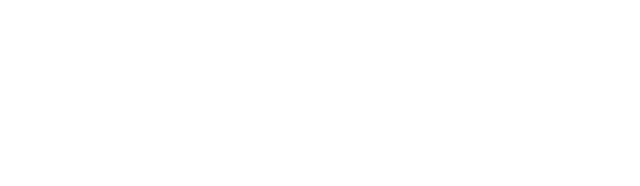
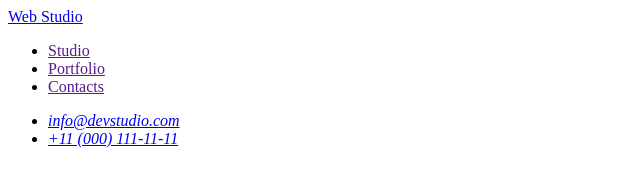
Before and after one commit to Lena8829/WebStudio, a plain HTML site: page index.html in a window 1280 px wide. Shown: the whole page, without its empty margins (0-640 px from the left). Drawn offline with Linux system fonts and the light colour scheme.

Commit message:
header markup

```diff
--- a/index.html
+++ b/index.html
@@ -10,7 +10,24 @@
 <body>
 
     <header>
-        <nav></nav>
+        <nav>
+            <a href="./index.html">Web <span>Studio</span> </a>
+
+            <ul>
+                <li><a href="">Studio</a></li>
+                <li><a href="">Portfolio</a></li>
+                <li><a href="">Contacts</a></li>
+            </ul>
+        </nav>
+
+        <address>
+
+            <ul>
+                <li><a href="mailto:info@devstudio.com">info@devstudio.com</a></li>
+                <li><a href="tel:+110001111111">+11 (000) 111-11-11</a></li>
+            </ul>
+
+        </address>
 
     </header>
 
```
Also changed, not shown: .prettierrc.json.
